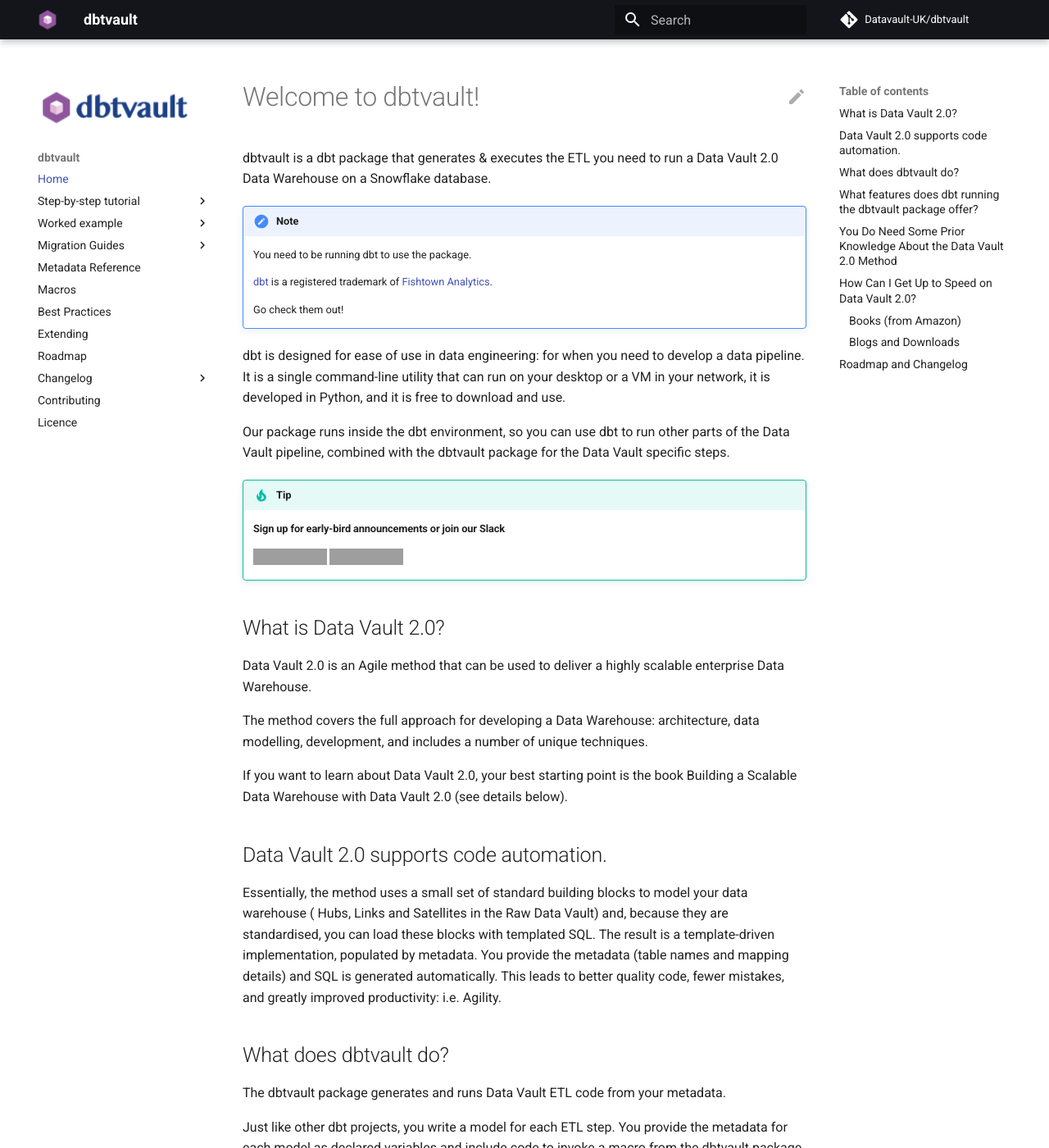
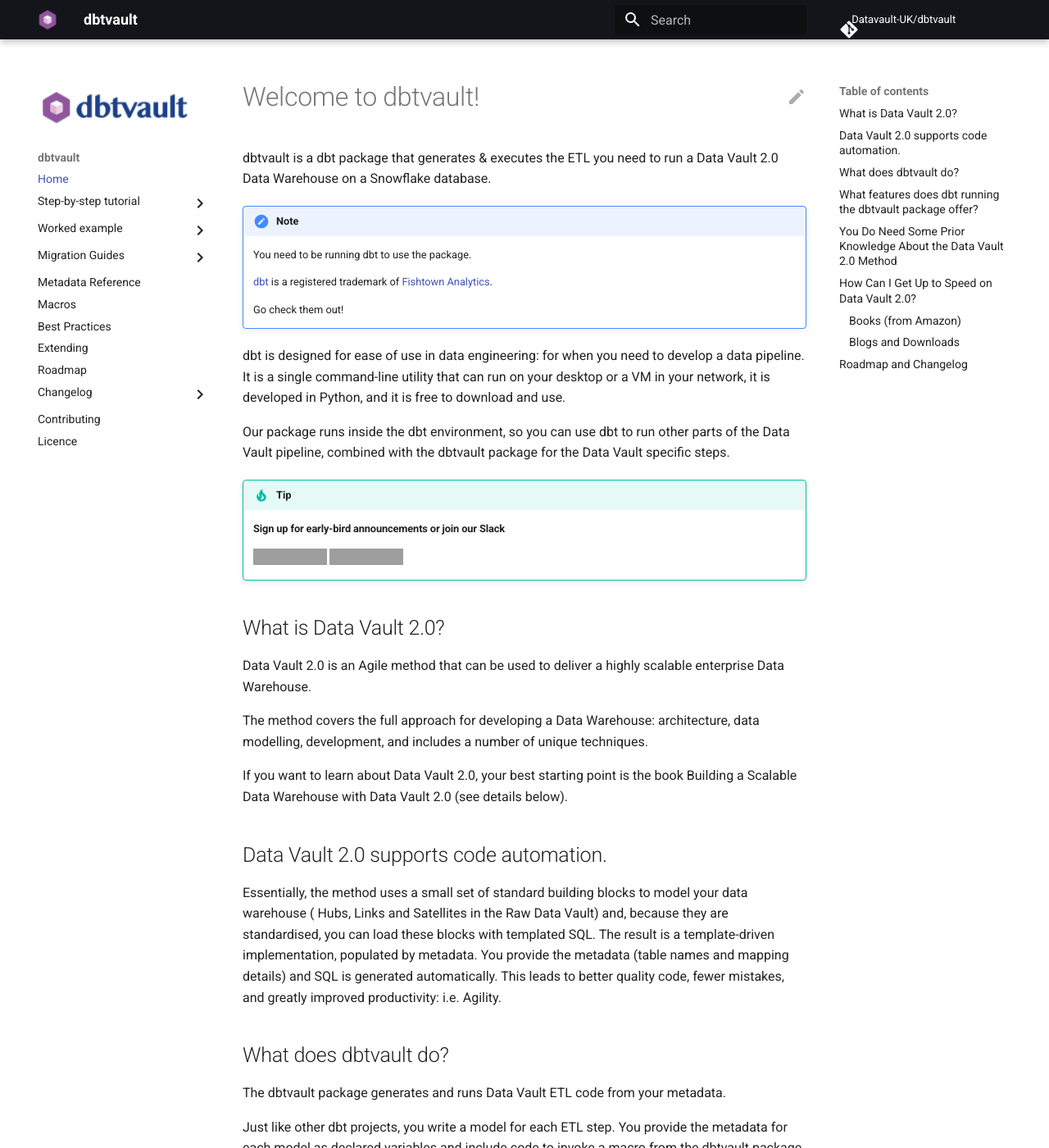
Before and after one commit to Datavault-UK/automate-dv-docs, an MkDocs documentation site: the page built from docs/index.md, in a window 1280 px wide and 1400 px high. Shown: the whole window at 82% size. Built offline with MkDocs 1.6.1 and Material for MkDocs 9.7.7, drawn with Linux system fonts in a browser that asks for light colours; comment, search, counter and statistics services are not loaded; grey boxes are pictures that could not be loaded.

Commit message:
Icon size

```diff
--- a/docs/stylesheets/extra.css
+++ b/docs/stylesheets/extra.css
@@ -39,3 +39,8 @@
 .not-required {
     color: red
 }
+
+.md-icon {
+    width: 24px;
+    height: 24px;
+}
```
